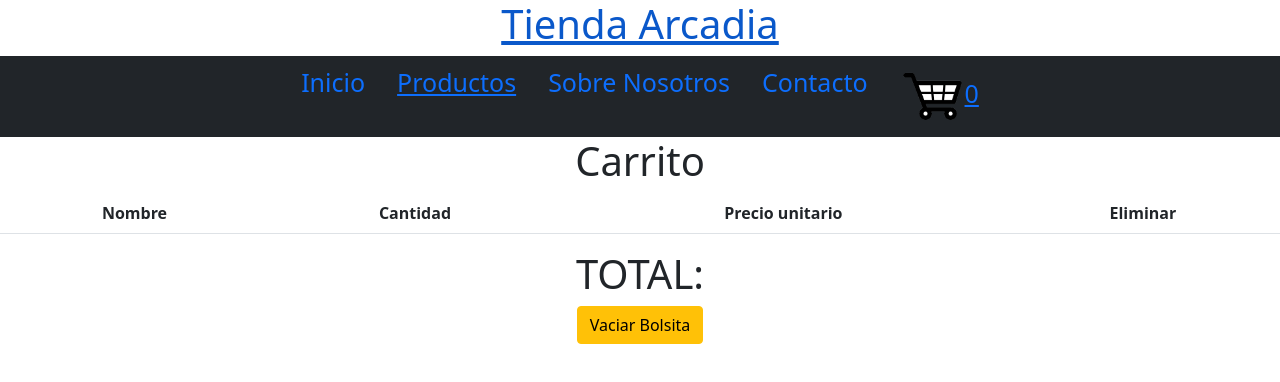
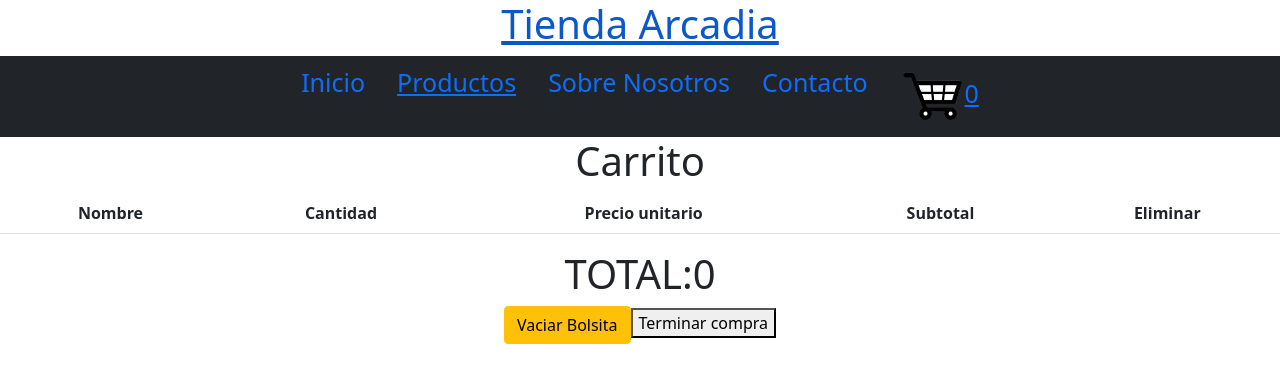
Before and after one commit to Lambda1158/Tienda-Bessone, a React (Create React App) app: page /cart in a window 1280 px wide. Shown: the top 382 px of the page. Built offline with nearby package versions, Linux system fonts and the light colour scheme.

Commit message:
pasame esa kaisa quora uwu

```diff
--- a/src/componentes/Cart/Cart.jsx
+++ b/src/componentes/Cart/Cart.jsx
@@ -5,7 +5,7 @@ import { Link } from 'react-router-dom'
 const Cart = () => {
     const {cartList, vaciarCarrito, removerItem, crearOrdenDePedido} = useCartContext()
     console.log(cartList);
-    let i = 0
+
     return (
         <div className="text-center">
         <h1>Carrito</h1>
@@ -15,7 +15,9 @@ const Cart = () => {
                 <th className="m-2">Nombre</th>
                 <th className="m-2">Cantidad</th>
                 <th className="m-2">Precio unitario</th>
+                <th className="m-2">Subtotal</th>
                 <th className="m-2">Eliminar</th>
+
             </tr>
             </thead>
 
@@ -24,15 +26,18 @@ const Cart = () => {
 
                 <tr>
                     <td className="m-1"><h3>{item.item.nombre}</h3></td>
-                    <td className="m-1"><h3>{cartList[i].quantity}</h3></td>
+                    <td className="m-1"><h3>{item.quantity}</h3></td>
                     <td className="m-1"><h3>${item.item.precio}</h3></td>
-                    <td className="m-1"><button onClick={()=>removerItem(item.item.id)}>X</button></td>
+                    <td className="m-1"><h3>${item.quantity*item.item.precio}</h3></td>
+                    <td className="m-1"><button onClick={()=>removerItem(item.item.nombre)}>X</button></td>
                     </tr>
                 </tbody>)}
         </table>
-                <h1>TOTAL:</h1>
+                <h1>TOTAL:{cartList.reduce(function(valorAnterior,ValorActual){
+                    return ValorActual.quantity*ValorActual.item.precio
+                },0)}</h1>
                 <button className="btn btn-warning botones" onClick={()=>vaciarCarrito()}>Vaciar Bolsita</button>
-                {cartList.length !== 0 && <button onClick={()=> crearOrdenDePedido(cartList)}>Terminar compra</button>}
+                 <button onClick={()=> crearOrdenDePedido(cartList)}>Terminar compra</button>
         </div>
     );
                 };
--- a/src/componentes/CartWidget/CartWidget.js
+++ b/src/componentes/CartWidget/CartWidget.js
@@ -1,11 +1,12 @@
 import React from 'react'
 import carritoLogo from "../Images/carritoLogo.png"
-
-const CartWidget = ({count}) => {
-
+import { useCartContext } from '../../context/cartContext'
+const CartWidget = () => {
+    const {cartList} = useCartContext()
+    console.log(cartList.length)
     return (
         <span>
-            <img width="65px" src={carritoLogo} count={count} alt="logoDelCarrito"/>
+            <img width="65px" src={carritoLogo}  alt="logoDelCarrito"/><span>{cartList.length}</span>
         </span>
     )
 }
--- a/src/componentes/Navbar/Navbar.jsx
+++ b/src/componentes/Navbar/Navbar.jsx
@@ -27,7 +27,7 @@ function Navbar() {
                 </li>
                 <li className="nav-item">
                     <Link to={`/cart`}>
-                <a className="nav-link" href="#"><CartWidget/>0</a>
+                <a className="nav-link" href="#"><CartWidget/></a>
                 </Link>
                 </li>
             </ul>
--- a/src/context/cartContext.jsx
+++ b/src/context/cartContext.jsx
@@ -11,11 +11,14 @@ function CartContextProvider({children}){
     const [cartList, setCartList] = useState([])
 
     const agregarItem=(newItem, newQuantity, mostrar, setMostrar)=>{
-        const evitarDuplicado = cartList.find((item) => item.item.id === newItem.id);
+        const evitarDuplicado = cartList.find((item) => {
+
+            return item.item.nombre === newItem.nombre});
+
         let newCart;
         let qty;
         if(evitarDuplicado) {
-            newCart = cartList.filter((item) => item.item.id !== newItem.id);
+            newCart = cartList.filter((item) => item.item.nombre !== newItem.nombre);
             qty = evitarDuplicado.quantity + newQuantity
         } else {
             newCart = [...cartList];
@@ -26,7 +29,8 @@ function CartContextProvider({children}){
         };
 
     const removerItem = (itemId) =>{
-        let filtrarCarrito = cartList.filter((item) => item.item.id !== itemId);
+
+        let filtrarCarrito = cartList.filter((item) => item.item.nombre !== itemId);
             setCartList(filtrarCarrito);
         };
 
@@ -46,12 +50,12 @@ function CartContextProvider({children}){
         }
 
         const itemEnLaOrden = (orden) => {
-            cartList.map(item => items.push({
+            cartList.map(item => orden.push({
                 id: item.item.id,
                 name: item.item.nombre,
                 price: item.item.precio,
             }))
-            return items
+            return orden
         }
 
         const precio = () => {cartList.map(item => {
@@ -75,7 +79,7 @@ function CartContextProvider({children}){
         setCartList()
     }
 
-    console.log(cartList);
+
     return(
         <CartContext.Provider value= {{
             cartList,
```
Also changed, not shown: src/componentes/ItemDetailContainer/ItemDetailContainer.jsx (line endings or trailing spaces), 1 other file (tests, documents, lock files or other folders).
